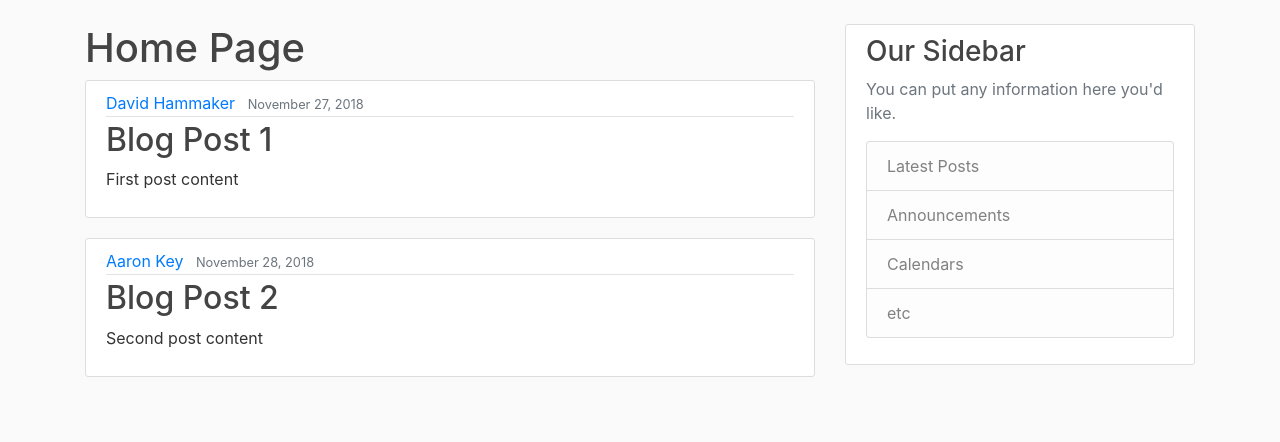
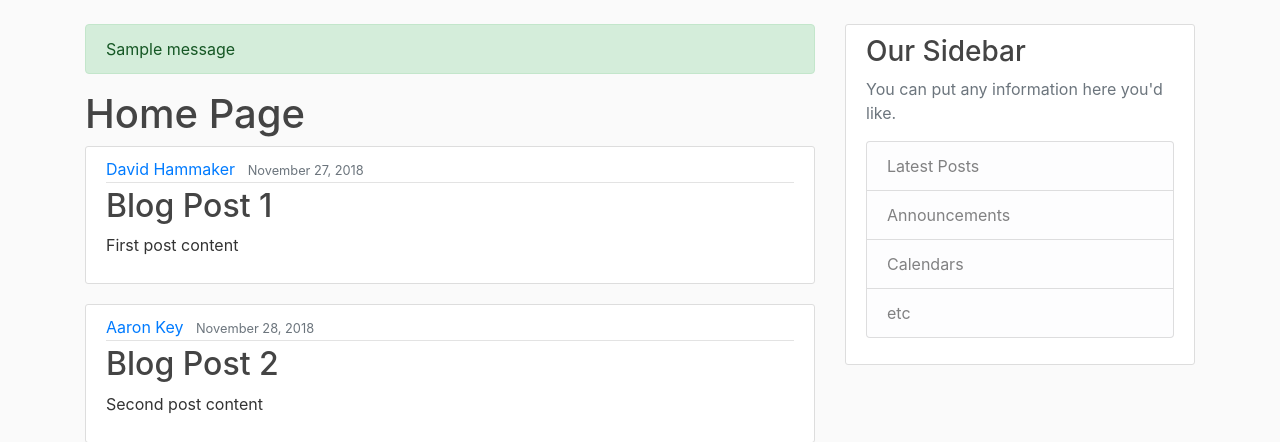
Before and after one commit to davidhammaker/YouTubeFlaskBlog, a Flask app: page / in a window 1280 px wide. Shown: the part 56-498 px from the top of the page. Run offline with Flask 2, Linux system fonts and the light colour scheme; one stand-in notice (Sample message) is shown; some libraries are stand-ins or nearby versions.

Commit message:
Create flash message for successful registration
If RegistrationForm submission is adequately validated, page flashes an
appropriate message with Bootstrap 'success' class.

```diff
--- a/flaskblog.py
+++ b/flaskblog.py
@@ -1,4 +1,4 @@
-from flask import Flask, render_template, url_for
+from flask import Flask, render_template, url_for, flash
 from forms import RegistrationForm, LoginForm
 app = Flask(__name__)
 
@@ -34,6 +34,8 @@ def about():
 @app.route('/register', methods=['GET', 'POST'])
 def register():
     form = RegistrationForm()
+    if form.validate_on_submit():
+        flash(f'Account created for {form.username.data}!')
     return render_template('register.html', title='Register', form=form)
 
 
--- a/templates/layout.html
+++ b/templates/layout.html
@@ -43,6 +43,15 @@
         <main role="main" class="container">
             <div class="row">
                 <div class="col-md-8">
+                    {% with messages = get_flashed_messages(with_categories=true) %}
+                        {% if messages %}
+                            {% for category, message in messages %}
+                                <div class="alert alert-{{ category }}">
+                                    {{ message }}
+                                </div>
+                            {% endfor %}
+                        {% endif %}
+                    {% endwith %}
                     {% block content %}{% endblock %}
                 </div>
                 <div class="col-md-4">
```
